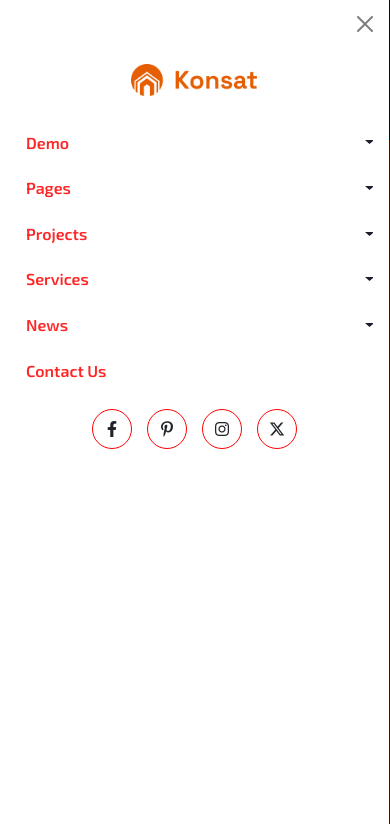
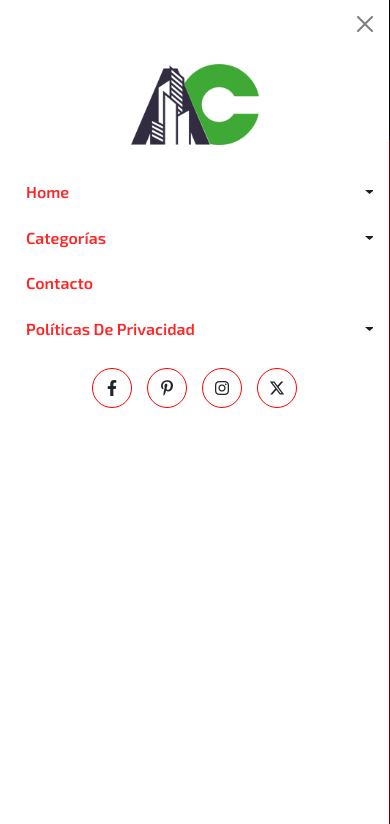
Before and after one commit to LucioLucz/assetConstructoraPreview, a plain HTML site: page obras-publicas.html in a window 390 px wide. Both pictures are taken after a click on the button 361 px from the left and 69 px from the top of the page. Shown: the top 824 px of the page. Drawn offline with nearby package versions, Linux system fonts and the light colour scheme; files that its build step writes are made by us from their sources; a script that the page names is missing.

Commit message:
correccion de js para logo en mobile. correccion de wrap en section features

```diff
--- a/assets/css/custom.css
+++ b/assets/css/custom.css
@@ -60,6 +60,8 @@ a:hover{
 .section-space-top {
     padding-top: 50px;
 }
+
+
 
 .breadcrumb-item{
     color: var(--secundario);
@@ -250,6 +252,9 @@ a:hover{
 .copyright-text a {
     color: var(--secundario);
 }
+.google-map{
+    width: 90%;
+}
 
 /* MEDIA QUERIES */
 @media (min-width: 1200px) {
@@ -263,12 +268,18 @@ a:hover{
         padding-left: 40px;
         padding-block: 45px;
     }
+    .cards{
+        flex-wrap: nowrap !important;
+    }
 }
 
-@media (max-width: 1200px) {
+@media (max-width: 1199px) {
     .header-logo::after {
         background: linear-gradient(to right, var(--secundario) 55%, rgba(0,0,0,0) 100%) !important;
         display: block;
+    }
+    .cards{
+        flex-wrap: wrap !important;
     }
 }
 
@@ -298,4 +309,8 @@ a:hover{
         display: flex;
         flex-direction: column;
     }
+    .google-map{
+        width: 80%;
+        margin: auto
+    }
 }
--- a/assets/js/custom.js
+++ b/assets/js/custom.js
@@ -1,7 +1,11 @@
 // const { log } = require("console");
 
-let logoSrc = document.querySelector('.logo-asset');
-logoSrc.setAttribute('src', 'assets/img/images/logo/logo-350x222.png');
+let logoSrc = document.querySelectorAll('.logo-asset');
+console.log(logoSrc);
+console.log(logoSrc.src);
+for (let i = 0; i < logoSrc.length; i++) {
+    logoSrc[i].setAttribute('src', 'assets/img/images/logo/logo-350x222.png');
+}
 
 
 // Tamaños de textos en "Categorias"
--- a/obras-privadas.html
+++ b/obras-privadas.html
@@ -7,7 +7,7 @@
     <title>ASSET CONSTRUCTORA S.A.</title>
 
     <!-- Favicon -->
-    <link rel="shortcut icon" href="assets/img/favicon-asset.png" type="image/x-icon">
+    <link rel="shortcut icon" href="assets/img/favicon-asset.png" type="image/x-icon" class="meta-favicon">
 
     <!-- Icon Fonts -->
     <link rel="stylesheet" href="assets/fonts/iconfonts/font-awesome/stylesheet.css" />
@@ -154,74 +154,33 @@
         </div>
         <div class="offcanvas-body">
             <a href="index.html" class="d-flex justify-content-center mb-4">
-                <img src="assets/img/logo-orange.png" alt="logo" width="128" height="35" class="img-fluid">
+                <img class="img-fluid logo-asset" src="assets/img/logo-orange.png" alt="logo" width="128" height="35">
             </a>
 
             <nav class="category-menu">
                 <ul>
                     <li class="category">
-                        <a href="#">Demo</a>
+                        <a href="#home">Home</a>
                         <ul class="subcategory">
-                            <li><a href="index.html">Home 1</a></li>
-                            <li><a href="index-2.html">Home 2</a></li>
-                            <li><a href="index-3.html">Home 3</a></li>
+                            <li><a href="index.html">Home</a></li>
+                        </ul>
+                    </li>
+                    <li class="category categorias">
+                        <a href="#">Categorías</a>
+                        <ul class="subcategory">
                         </ul>
                     </li>
                     <li class="category">
-                        <a href="#">pages</a>
+                        <a href="index.html#contact">Contacto</a>
+                    </li>
+
+                    <li class="category">
+                        <a href="#">Políticas de privacidad</a>
                         <ul class="subcategory">
                             <li>
-                                <a href="about.html">About</a>
-                            </li>
-                            <li>
-                                <a href="pricing.html">Pricing</a>
-                            </li>
-                            <li>
-                                <a href="teams.html">Team</a>
-                            </li>
-                            <li>
-                                <a href="team-details.html">Team Details</a>
-                            </li>
-                            <li>
-                                <a href="faqs.html">FAQ’s</a>
+                                <a href="#">Políticas de privacidad</a>
                             </li>
                         </ul>
-                    </li>
-                    <li class="category">
-                        <a href="#">Projects</a>
-                        <ul class="subcategory">
-                            <li>
-                                <a href="projects.html">Projects</a>
-                            </li>
-                            <li>
-                                <a href="project-details.html">Projects Details</a>
-                            </li>
-                        </ul>
-                    </li>
-                    <li class="category">
-                        <a href="#">Services</a>
-                        <ul class="subcategory">
-                            <li>
-                                <a href="services.html">Services</a>
-                            </li>
-                            <li>
-                                <a href="service-details.html">Service Details</a>
-                            </li>
-                        </ul>
-                    </li>
-                    <li class="category">
-                        <a href="#">News</a>
-                        <ul class="subcategory">
-                            <li>
-                                <a href="blogs.html">News</a>
-                            </li>
-                            <li>
-                                <a href="blog-details.html">News Details</a>
-                            </li>
-                        </ul>
-                    </li>
-                    <li class="category">
-                        <a href="contact.html">Contact Us</a>
                     </li>
                 </ul>
             </nav>
--- a/obras-publicas.html
+++ b/obras-publicas.html
@@ -138,74 +138,33 @@
         </div>
         <div class="offcanvas-body">
             <a href="index.html" class="d-flex justify-content-center mb-4">
-                <img src="assets/img/logo-orange.png" alt="logo" width="128" height="35" class="img-fluid">
+                <img class="img-fluid logo-asset" src="assets/img/logo-orange.png" alt="logo" width="128" height="35">
             </a>
 
             <nav class="category-menu">
                 <ul>
                     <li class="category">
-                        <a href="#">Demo</a>
+                        <a href="#home">Home</a>
                         <ul class="subcategory">
-                            <li><a href="index.html">Home 1</a></li>
-                            <li><a href="index-2.html">Home 2</a></li>
-                            <li><a href="index-3.html">Home 3</a></li>
+                            <li><a href="index.html">Home</a></li>
+                        </ul>
+                    </li>
+                    <li class="category categorias">
+                        <a href="#">Categorías</a>
+                        <ul class="subcategory">
                         </ul>
                     </li>
                     <li class="category">
-                        <a href="#">pages</a>
+                        <a href="index.html#contact">Contacto</a>
+                    </li>
+
+                    <li class="category">
+                        <a href="#">Políticas de privacidad</a>
                         <ul class="subcategory">
                             <li>
-                                <a href="about.html">About</a>
-                            </li>
-                            <li>
-                                <a href="pricing.html">Pricing</a>
-                            </li>
-                            <li>
-                                <a href="teams.html">Team</a>
-                            </li>
-                            <li>
-                                <a href="team-details.html">Team Details</a>
-                            </li>
-                            <li>
-                                <a href="faqs.html">FAQ’s</a>
+                                <a href="#">Políticas de privacidad</a>
                             </li>
                         </ul>
-                    </li>
-                    <li class="category">
-                        <a href="#">Projects</a>
-                        <ul class="subcategory">
-                            <li>
-                                <a href="projects.html">Projects</a>
-                            </li>
-                            <li>
-                                <a href="project-details.html">Projects Details</a>
-                            </li>
-                        </ul>
-                    </li>
-                    <li class="category">
-                        <a href="#">Services</a>
-                        <ul class="subcategory">
-                            <li>
-                                <a href="services.html">Services</a>
-                            </li>
-                            <li>
-                                <a href="service-details.html">Service Details</a>
-                            </li>
-                        </ul>
-                    </li>
-                    <li class="category">
-                        <a href="#">News</a>
-                        <ul class="subcategory">
-                            <li>
-                                <a href="blogs.html">News</a>
-                            </li>
-                            <li>
-                                <a href="blog-details.html">News Details</a>
-                            </li>
-                        </ul>
-                    </li>
-                    <li class="category">
-                        <a href="contact.html">Contact Us</a>
                     </li>
                 </ul>
             </nav>
```
Also changed, not shown: index.html (+2 -2 lines).
